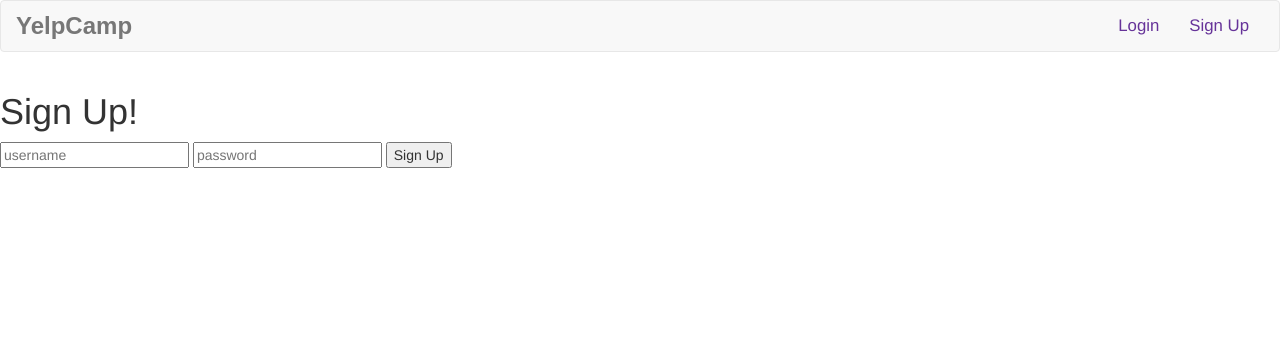
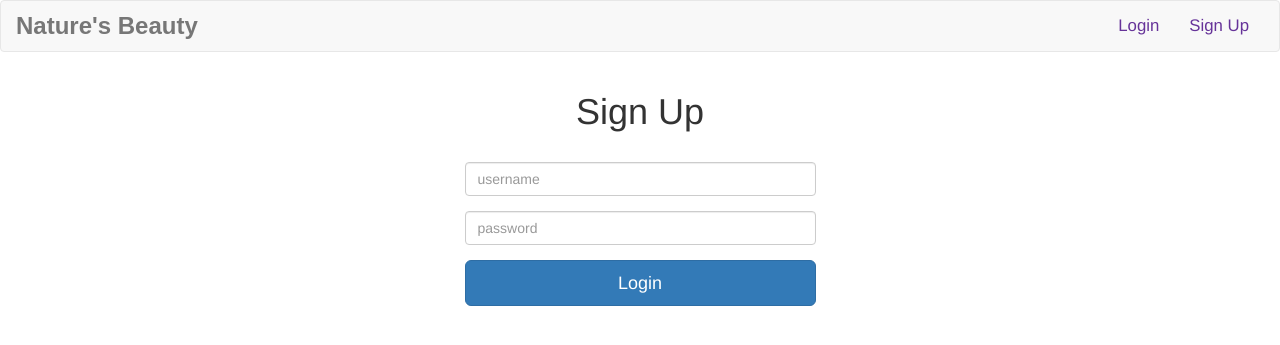
Before and after one commit to prateekgup6188/Nature-s-Beauty, a Node server app: page /register in a window 1280 px wide. Shown: the top 345 px of the page. Run offline with Node 20, Linux system fonts and the light colour scheme; some libraries are stand-ins or nearby versions.

Commit message:
'changes'

```diff
--- a/v3/middleware/index.js
+++ b/v3/middleware/index.js
@@ -1,4 +1,3 @@
-// all the middleware goes here
 var middlewareObj={};
 var Campgrounds = require("../models/campgrounds");
 var Comment     = require("../models/comment");
--- a/v3/seeds.js
+++ b/v3/seeds.js
@@ -32,7 +32,7 @@ var mongoose   = require("mongoose"),
             }
             else{
                 // console.log("All Campgrounds Removed");
-                //add a few campgrounds
+                // add a few campgrounds
                 data.forEach(function(seed){
                     Campground.create(seed,function(err,campground){
                         if(err){
--- a/v3/views/campground/show.ejs
+++ b/v3/views/campground/show.ejs
@@ -2,7 +2,7 @@
 <div class="container">
     <div class="row">
         <div class="col-mid-3">
-            <p class="lead">Yelp Camp</p>
+            <p class="lead" style="font-weight: bold;color: purple;"><%= campground.name %></p>
         <div class="list-group">
             <li class="list-group-item active">Info 1</li>
             <li class="list-group-item">Info 2</li>
@@ -13,7 +13,6 @@
                 <img class="img-responsive" src="<%= campground.image %>">
                 <div class="caption-full">
                     <h4 class="pull-right"><strong>$<%= campground.price %>/night</strong></h4>
-                    <h4><a><%= campground.name %></a></h4>
                     <p class="lead"><strong><%= campground.description %></strong></p>
                     <p>
                         <em>
@@ -30,7 +29,7 @@
             </div>
             <div class="well">
                 <div class="text-right">
-                    <a class="btn btn-success" href="/campgrounds/<%= campground._id %>/comments/new">Add New Comment</a>
+                    <a class="btn btn-success" href="/campgrounds/<%= campground._id %>/comments/new">Leave a Comment</a>
                 </div>
                 <hr>
                 <% campground.comments.forEach(function(comment){ %>
--- a/v3/views/landing.ejs
+++ b/v3/views/landing.ejs
@@ -22,8 +22,8 @@
     </div>
 
     <div id="landing-header">
- 		<h1>Welcome to YelpCamp!</h1>
-		<a href="/campgrounds" class="btn btn-lg btn-success">View All Campgrounds</a>
+ 		<h1>Welcome to Nature's Beauty!</h1>
+		<a href="/campgrounds" class="btn btn-lg btn-success">View All Pics</a>
     </div>
 
     <ul class="slideshow">
--- a/v3/views/partials/header.ejs
+++ b/v3/views/partials/header.ejs
@@ -9,7 +9,7 @@
         <nav class="navbar navbar-default">
             <div class="container-fluid">
                 <div class="navbar-header">
-                    <a class="navbar-brand" style="font-weight: bolder;font-family:sans-serif;font-size: x-large;" href="/">YelpCamp</a>
+                    <a class="navbar-brand" style="font-weight: bolder;font-family:sans-serif;font-size: x-large;" href="/">Nature's Beauty</a>
                 </div>
                 <div class="collapse navbar-collapse">
                     <ul class="nav navbar-nav navbar-right">
@@ -17,7 +17,7 @@
                             <li><a style="font-size: larger;color: rebeccapurple" href="/login">Login</a></li>
                             <li><a style="font-size: larger;color: rebeccapurple;" href="/register">Sign Up</a></li>
                         <% } else { %>
-                            <li><a href="#">Signed In As <%= currentUser.username %></a></li>
+                            <li><a href="#" style="font-size: larger;color: rebeccapurple">Signed In As <strong><%= currentUser.username %></strong></a></li>
                             <li><a style="font-size: larger;color: rebeccapurple;" href="/logout">Log Out</a></li>
                         <% } %>
                     </ul>
--- a/v3/views/register.ejs
+++ b/v3/views/register.ejs
@@ -1,8 +1,20 @@
 <%- include("./partials/header") %>
-<h1>Sign Up!</h1>
-<form action="/register" method="POST">
-    <input type="text" name="username" placeholder="username">
-    <input type="password" name="password" placeholder="password">
-    <button>Sign Up</button>
-</form>
+<div class="container">
+    <div class="row">
+        <h1 style="text-align: center;">Sign Up</h1>
+        <div style="width: 30%;margin: 30px auto;">
+            <form action="/register" method="POST">
+                <div class="form-group">
+                    <input class="form-control" type="text" name="username" placeholder="username">
+                </div>
+                <div class="form-group">
+                    <input class="form-control" type="text" name="password" placeholder="password">
+                </div>
+                <div class="form-group">
+                    <button class="btn btn-primary btn-lg btn-block">Login</button>
+                </div>
+            </form>
+        </div>
+    </div>
+</div>
 <%- include("./partials/footer") %>
```
Also changed, not shown: v3/public/stylesheets/main.css (+69 -0 lines), v3/views/campground/index.ejs (+11 -3 lines), v3/views/login.ejs (+18 -6 lines).
